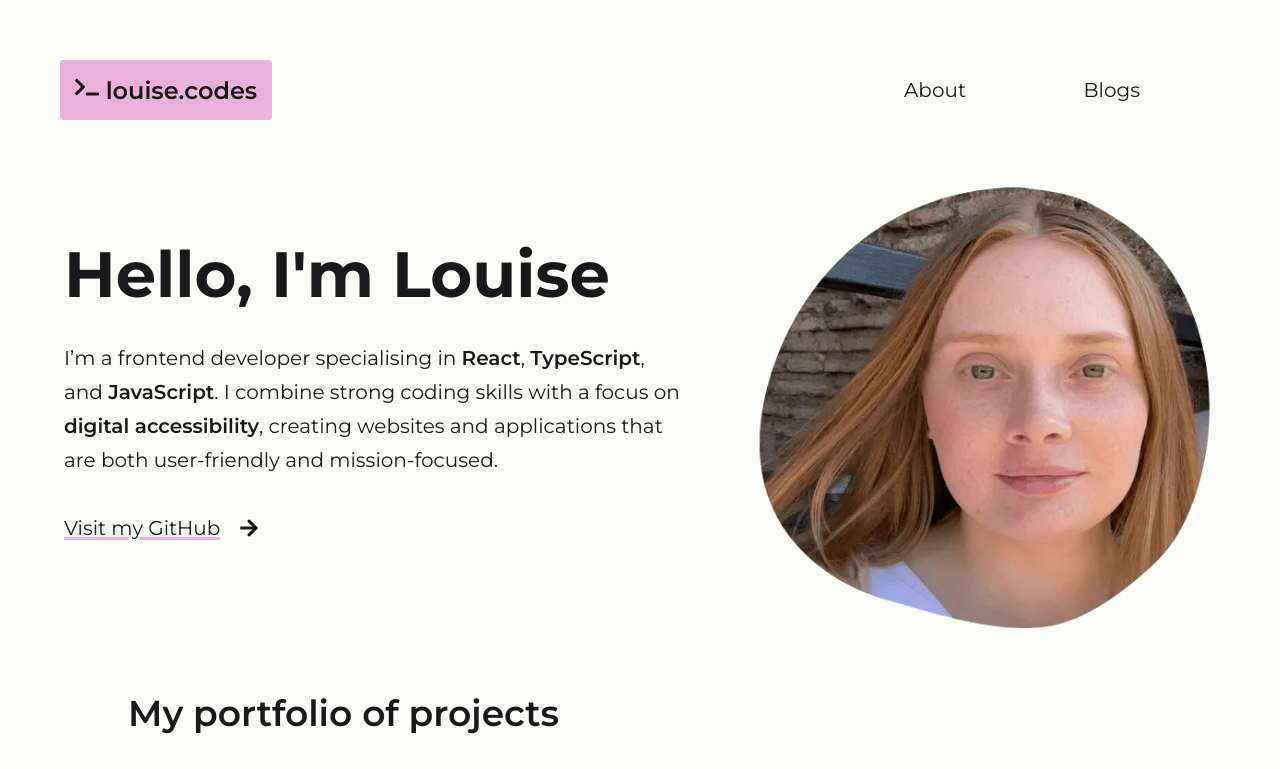
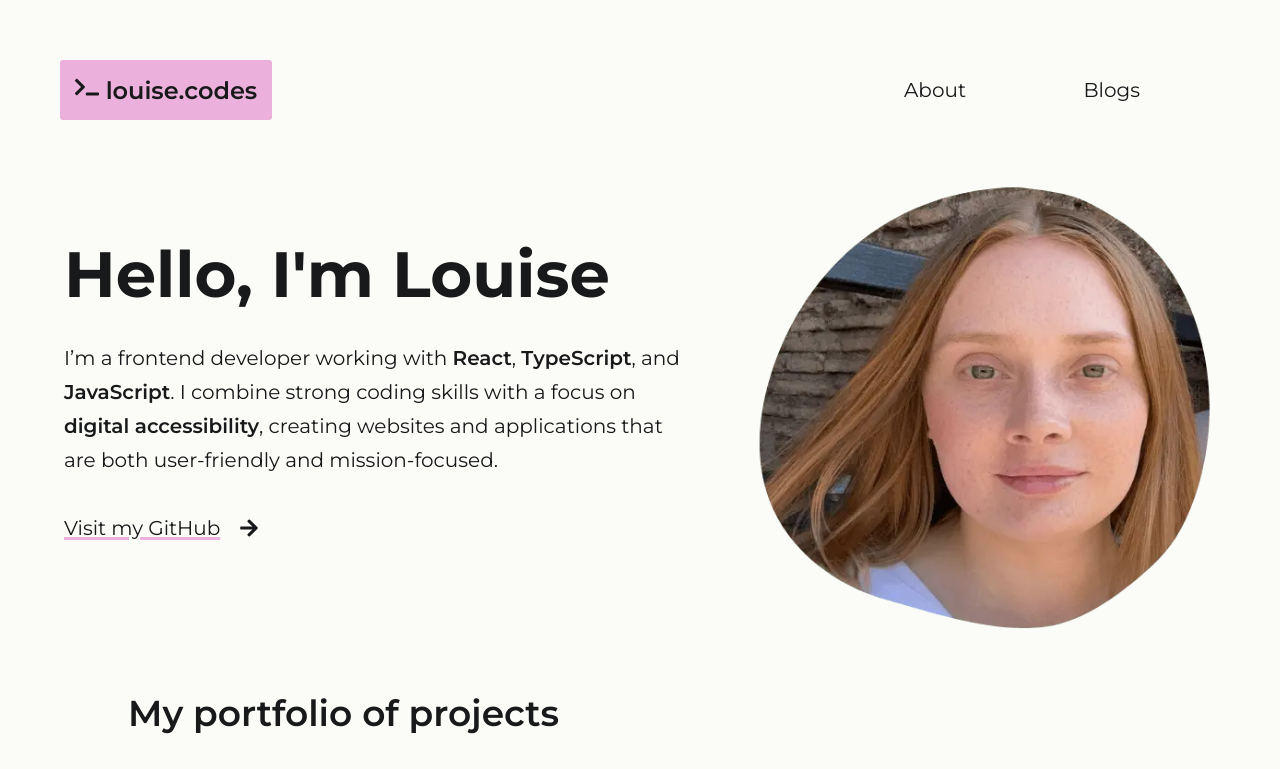
Before and after one commit to louiseka/portfolio, a React (Vite) app: page / in a window 1280 px wide. Shown: the top 769 px of the page. Built offline with nearby package versions, Linux system fonts and the light colour scheme.

Commit message:
Updates to about section

```diff
--- a/src/components/AboutLayout.jsx
+++ b/src/components/AboutLayout.jsx
@@ -11,7 +11,7 @@ export default function AboutLayout() {
             <h1>Let me introduce myself</h1>
 
             <p>
-              I’m a frontend developer specialising in React, TypeScript, and
+              I’m a frontend developer working with React, TypeScript, and
               JavaScript. I combine strong coding skills with a focus on digital
               accessibility, creating websites and applications that are both
               user-friendly and mission-focused.
@@ -30,7 +30,8 @@ export default function AboutLayout() {
                 target="_blank"
                 title="Download a PDF copy of Louise Aldridge's CV."
               >
-                Download a copy of my CV <FaFileDownload className="icon" />{" "}
+                Download a copy of my CV{" "}
+                <FaFileDownload className="icon" />{" "}
               </a>{" "}
             </p>
           </div>
--- a/src/pages/Home.jsx
+++ b/src/pages/Home.jsx
@@ -9,7 +9,7 @@ export default function Home() {
         <div className="hero-text">
           <h1> Hello, I'm Louise</h1>
           <p>
-            I’m a frontend developer specialising in{" "}
+            I’m a frontend developer working with{" "}
             <span className="bold-text">React</span>,{" "}
             <span className="bold-text">TypeScript</span>, and{" "}
             <span className="bold-text">JavaScript</span>. I combine strong
```
Also changed, not shown: 1 other file (tests, documents, lock files or other folders).
